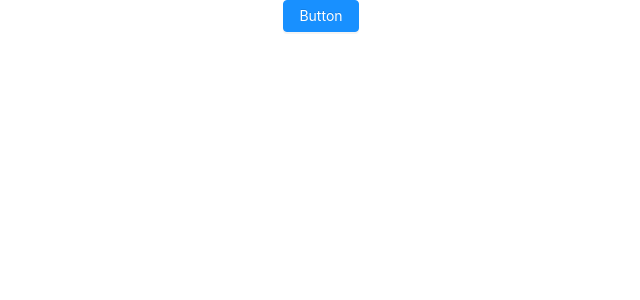
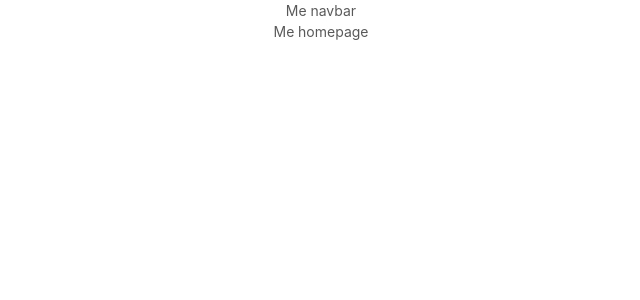
Before and after one commit to rmaghsoudi/lvlup-react, a React (Create React App) app: page / in a window 1280 px wide. Shown: the top 300 px of the page, without its empty margins (319-959 px from the left). Built offline with nearby package versions, Linux system fonts and the light colour scheme.

Commit message:
basic routing

```diff
--- a/package.json
+++ b/package.json
@@ -10,6 +10,7 @@
     "@types/node": "^12.12.37",
     "@types/react": "^16.9.34",
     "@types/react-dom": "^16.9.7",
+    "@types/react-router-dom": "^5.1.5",
     "antd": "^4.1.5",
     "babel-plugin-import": "^1.13.0",
     "customize-cra": "^1.0.0-alpha.0",
@@ -18,6 +19,7 @@
     "react": "^16.13.1",
     "react-app-rewired": "^2.1.5",
     "react-dom": "^16.13.1",
+    "react-router-dom": "^5.1.2",
     "react-scripts": "3.4.1",
     "typescript": "^3.7.5"
   },
--- a/src/App.tsx
+++ b/src/App.tsx
@@ -1,13 +1,21 @@
 import React, { Component } from 'react';
-import { Button } from 'antd';
+import { BrowserRouter, Switch, Route } from 'react-router-dom';
+import HomePage from './components/HomePage'
 import './App.css';
+import NavBar from './components/NavBar';
 
 class App extends Component {
+
   render() {
     return (
-      <div className="App">
-        <Button type="primary">Button</Button>
-      </div>
+      <BrowserRouter>
+        <div className="App">
+          <NavBar />
+          <Switch>
+            <Route path='/' component={HomePage} />
+          </Switch>
+        </div>
+      </BrowserRouter>
     );
   }
 }
--- /dev/null
+++ b/src/components/HomePage.tsx
@@ -0,0 +1,11 @@
+import React from 'react';
+
+const HomePage: React.FC = () =>{
+  return(
+    <div className="homepage">
+      {'Me homepage'}
+    </div>
+  )
+}
+
+export default HomePage
--- /dev/null
+++ b/src/components/NavBar.tsx
@@ -0,0 +1,11 @@
+import React from 'react';
+
+const NavBar: React.FC = () =>{
+  return(
+    <div className="nav-bar">
+      {'Me navbar'}
+    </div>
+  )
+}
+
+export default NavBar
```
Also changed, not shown: 1 other file (tests, documents, lock files or other folders).
